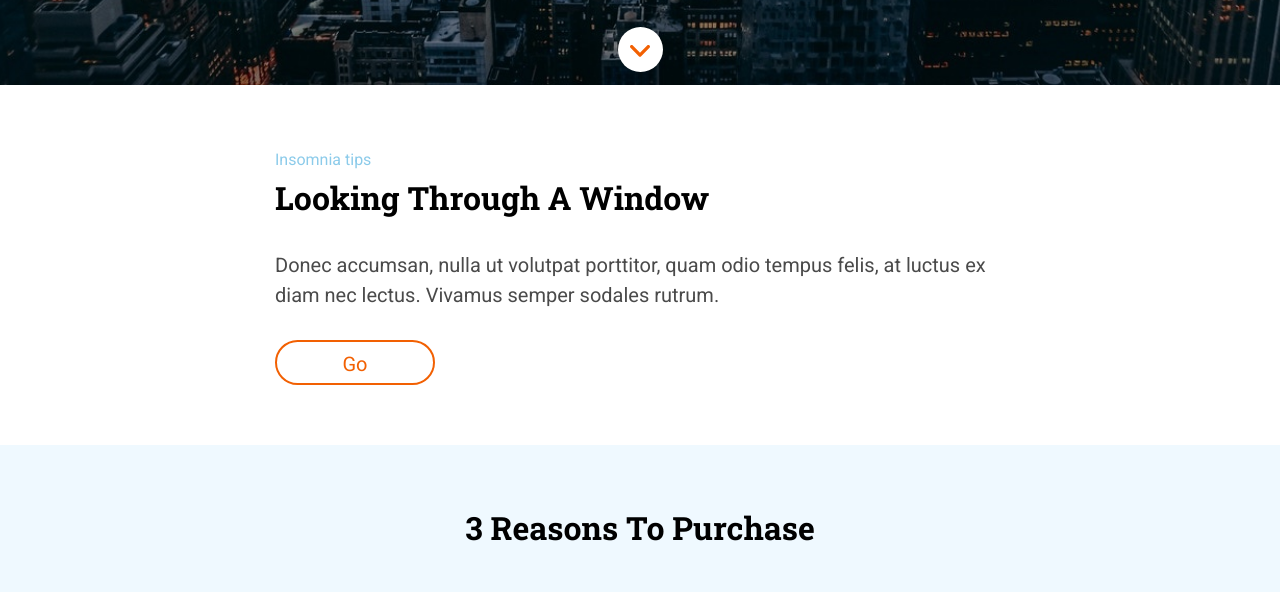
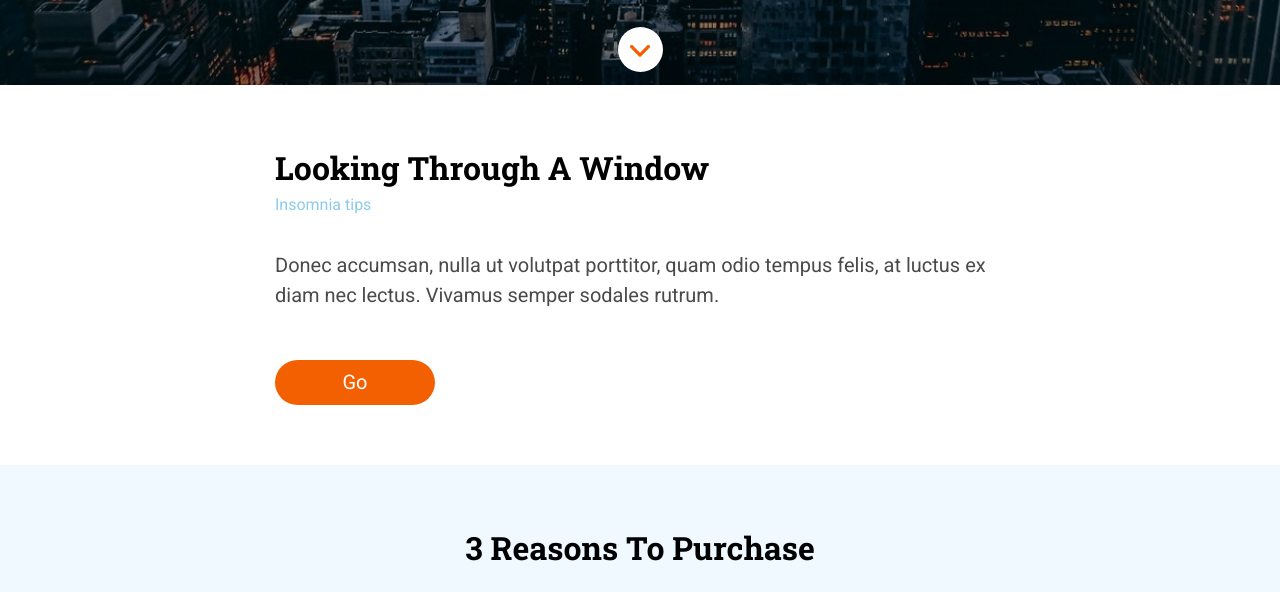
Before and after one commit to Adalab/modulo-1-evaluacion-final-PatriciaVaqueroSaenz, a website: page src/html/index.html in a window 1280 px wide. Shown: the part 715-1307 px from the top of the page. Drawn offline with nearby package versions, Linux system fonts and the light colour scheme; files that its build step writes are made by us from their sources; files whose address does not match are found by name.

Commit message:
new branch

```diff
--- a/src/html/partials/main.html
+++ b/src/html/partials/main.html
@@ -16,8 +16,10 @@
   </section>
 
   <section class="section-tips">
-    <h3 class="section-tips__subtitle">Insomnia tips</h3>
-    <h2 class="section-tips__title">Looking through a window</h2>
+    <div class="container">
+      <h3 class="section-tips__subtitle">Insomnia tips</h3>
+      <h2 class="section-tips__title">Looking through a window</h2>
+    </div>
     <p class="section-tips__text">
       Donec accumsan, nulla ut volutpat porttitor, quam odio tempus felis, at
       luctus ex diam nec lectus. Vivamus semper sodales rutrum.
--- a/src/scss/layout/_content.scss
+++ b/src/scss/layout/_content.scss
@@ -12,6 +12,13 @@
   @media all and (min-width: 1200px) {
     padding: 60px 275px 60px;
   }
+}
+.container{
+  @media all and (min-width: 768px) {
+    display: flex;
+    flex-direction: column;
+  }
+
 }
 .section-tips__subtitle {
   width: 90px;
@@ -42,6 +49,7 @@
     font-size: 26px;
     line-height: 45px;
     margin-top: 0;
+    order: -1;
   }
   @media all and (min-width: 1200px) {
     font-size: 32px;
@@ -49,7 +57,7 @@
 }
 .section-tips__text {
   margin-top: 15px;
-  margin-bottom: 30px;
+  margin-bottom: 50px;
   width: 100%;
   height: auto;
   font-family: $font-text;
@@ -69,20 +77,21 @@
   line-height: 45px;
   display: inline-block;
   border-radius: 22.5px;
-  border: solid 2px $orange;
-  background-color: transparent;
+  border: none;
+  background-color: $orange;
   text-decoration: none;
   font-family: $font-text;
   font-size: 20px;
-  color: $orange;
+  color: $white;
   text-align: center;
 
-  transition: background-color ease 0.2s, transform ease 0.2s, color ease 0.1s;
+  transition: background-color ease 0.2s, transform ease 0.2s, color ease 0.1s, border ease 0.2s;
 
   &:hover {
-    background-color: $orange;
+    background-color: $white;
     transform: scale(1.2);
-    color: $white;
+    color: $orange;
+    border: 2px solid $orange
   }
 
   @media all and (min-width: 768px) {
--- a/src/scss/layout/_hero.scss
+++ b/src/scss/layout/_hero.scss
@@ -67,8 +67,10 @@
   line-height: 45px;
   margin-top: 45px;
   animation: up-down-1 0.5s alternate infinite ease-in;
+  display: none;
 
   @media all and (min-width: 768px) {
+    display: block;
     margin-top: 30px;
   }
 }
```
